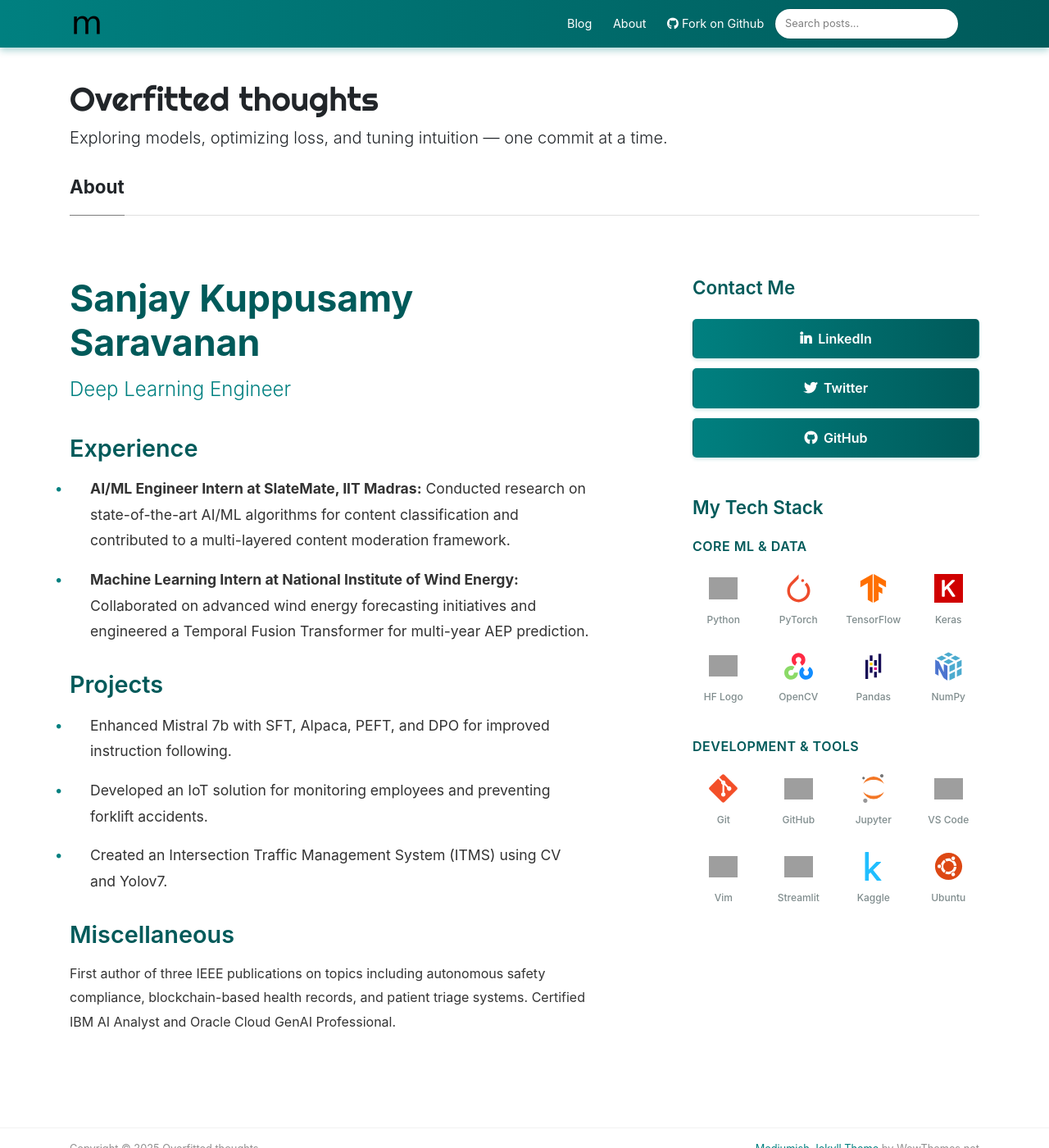
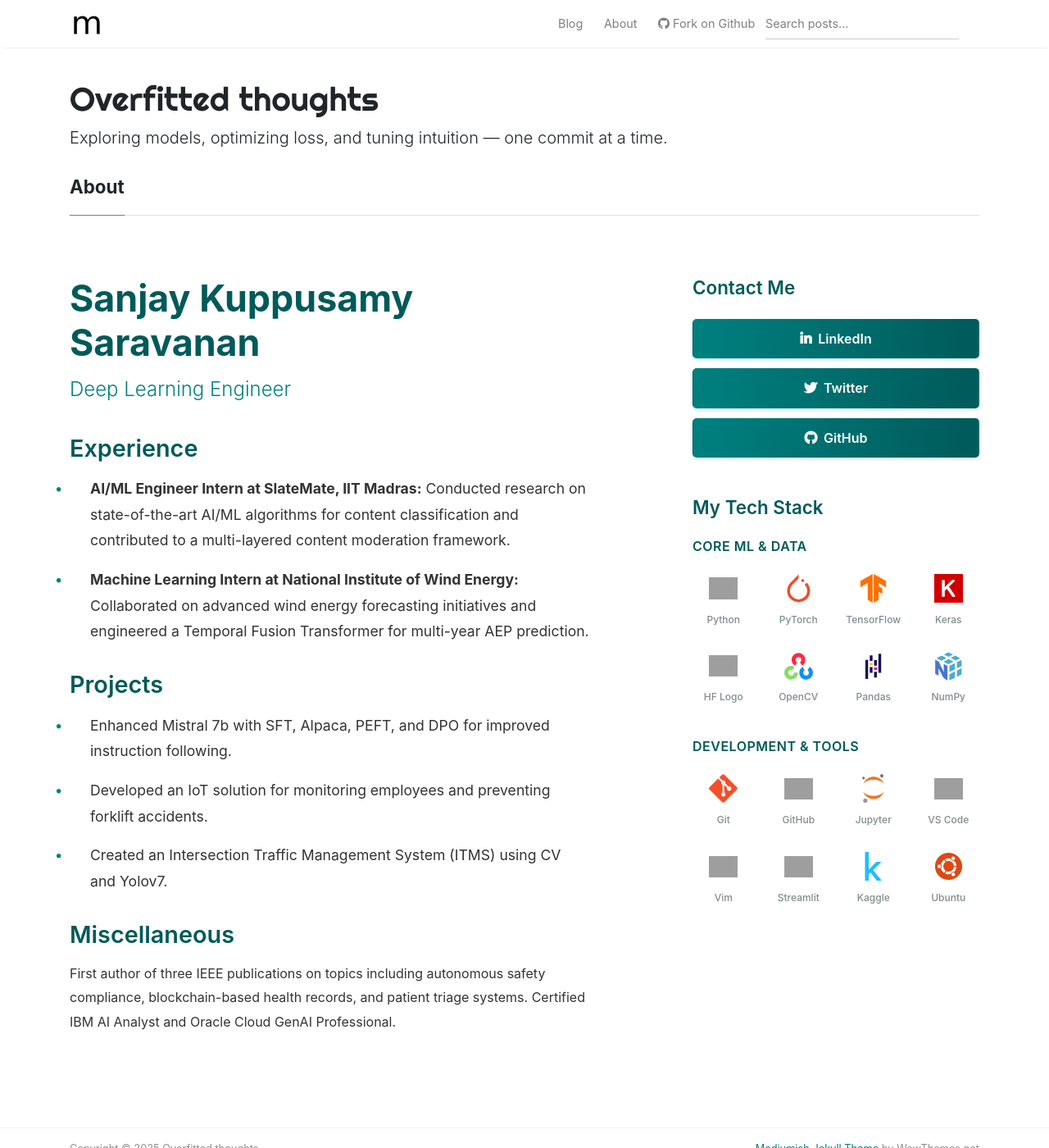
Before and after one commit to sanjay-ks23/sanjay-ks23.github.io, a Jekyll site: the page built from _pages/about.md, in a window 1280 px wide and 1400 px high. Shown: the whole window at 82% size. Built offline with Jekyll 4.4.1, drawn with Linux system fonts in a browser that asks for light colours; nearby versions of some CDN libraries; grey boxes are pictures that could not be loaded.

Commit message:
Update screen.css

```diff
--- a/assets/css/screen.css
+++ b/assets/css/screen.css
@@ -39,18 +39,9 @@
 }
 
 .mediumnavigation {
-    background: linear-gradient(to right, #008080, #005a5a);
-    box-shadow: 0 4px 8px rgba(0, 128, 128, 0.3);
+    background: rgba(255, 255, 255, .97);
+    box-shadow: 0 2px 2px -2px rgba(0, 0, 0, .15);
     transition: top 0.2s ease-in-out;
-}
-.mediumnavigation .nav-item .nav-link {
-    color: #fff;
-}
-.mediumnavigation .nav-item .nav-link:hover {
-    color: #e6f2f2;
-}
-.mediumnavigation .navbar-brand {
-    color: #fff;
 }
 
 .main-content {
@@ -263,11 +254,16 @@
 }
 
 .mediumnavigation .form-control {
-    font-size: 0.8rem;
-    border-radius: 30px;
-    overflow: hidden;
-    border: 1px solid rgba(0, 0, 0, 0.09);
-    min-width: 180px;
+    font-size: 0.9rem;
+    border: 0;
+    border-bottom: 1px solid #ccc;
+    border-radius: 0;
+    padding-left: 0;
+    background-color: transparent;
+}
+.mediumnavigation .form-control:focus {
+    box-shadow: none;
+    border-bottom: 1px solid #008080;
 }
 
 .mediumnavigation .form-inline {
```
